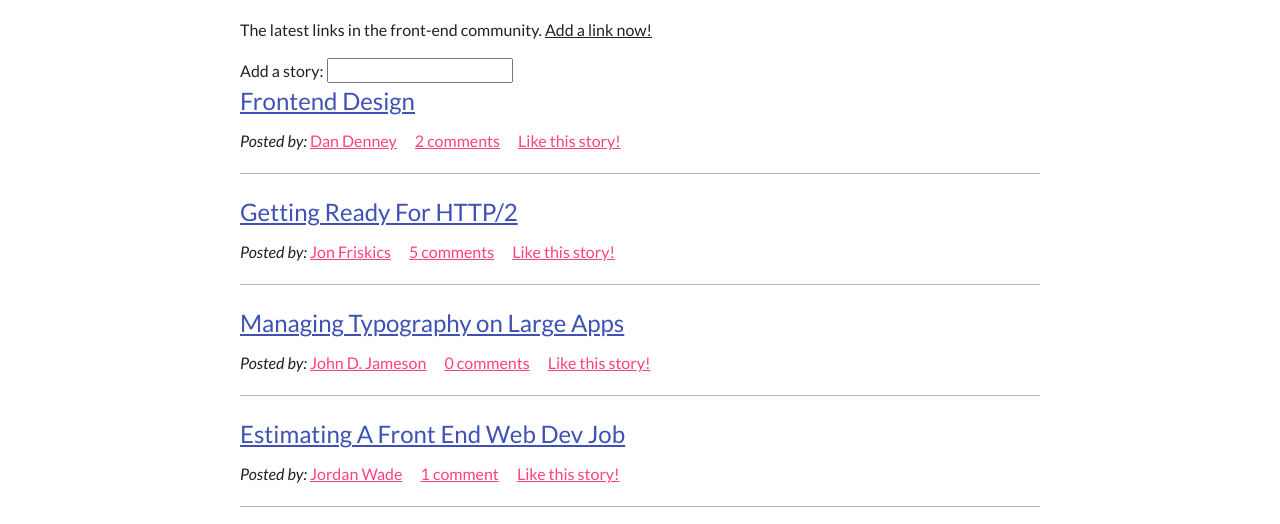
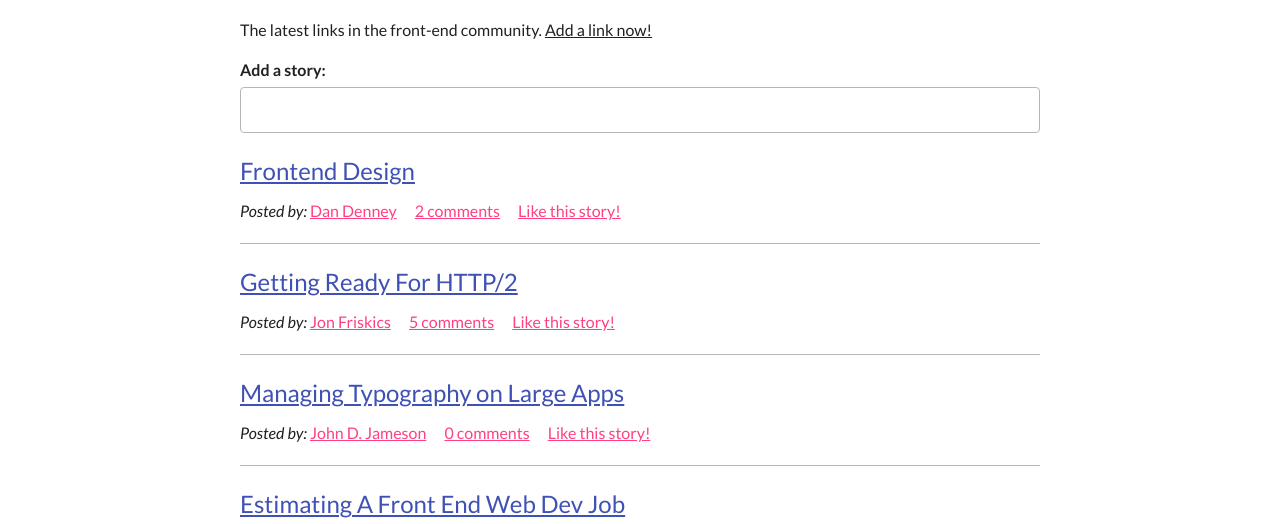
Before and after one commit to zhj930924/DOM-Ready-project, a plain HTML site: page index.html in a window 1280 px wide. Both pictures are taken after a click on the link "Add a link now!". Shown: the part 257-781 px from the top of the page. Drawn offline with nearby package versions, Linux system fonts and the light colour scheme.

Commit message:
Add the add link form and animation

```diff
--- a/app.js
+++ b/app.js
@@ -10,4 +10,10 @@ $(document).ready(function() {
      .closest('.news-item')
      .addClass('is-liked');
   });
+
+  $('.js-add-link').on('click', function(event) {
+    event.preventDefault();
+
+    $('.js-form').toggleClass('is-visible');
+  });
 });
--- a/index.html
+++ b/index.html
@@ -19,8 +19,8 @@
 
         <header class='subheader'>
           <h1>Latest News</h1>
-          <p>The latest links in the front-end community. <a href='#'>Add a link now!</a></p>
-          <form class='form'>
+          <p>The latest links in the front-end community. <a class='js-add-link' href='#'>Add a link now!</a></p>
+          <form class='form js-form'>
             <label class='form-label' for='form-link-input'>Add a story:</label>
             <input class='form-input' type='text' id='form-link-input' />
           </form>
--- a/main.css
+++ b/main.css
@@ -40,6 +40,7 @@ p {
 
 a {
   color: #ff4081;
+  transition: 0.2s ease-in-out;
 }
 
 a:active,
@@ -110,6 +111,39 @@ a:focus {
 }
 
 /*-----------------------------------------------
+*   Form
+-----------------------------------------------*/
+
+.form {
+  height: 0;
+  margin-bottom: 20px;
+  opacity: 0;
+  visibility: hidden;
+}
+
+.form.is-visible {
+  height: auto;
+  opacity: 1;
+  visibility: visible;
+  transition: opacity 0.2s ease-in-out, visibility 0.2s ease-in-out;
+}
+
+.form-label {
+  display: block;
+  font-weight: bold;
+  margin-bottom: 5px;
+}
+
+.form-input {
+  border: 1px solid #b6b6b6;
+  border-radius: 4px;
+  box-sizing: border-box;
+  font-size: 20px;
+  padding: 10px;
+  width: 100%;
+}
+
+/*-----------------------------------------------
 *   Animation
 -----------------------------------------------*/
 
```
